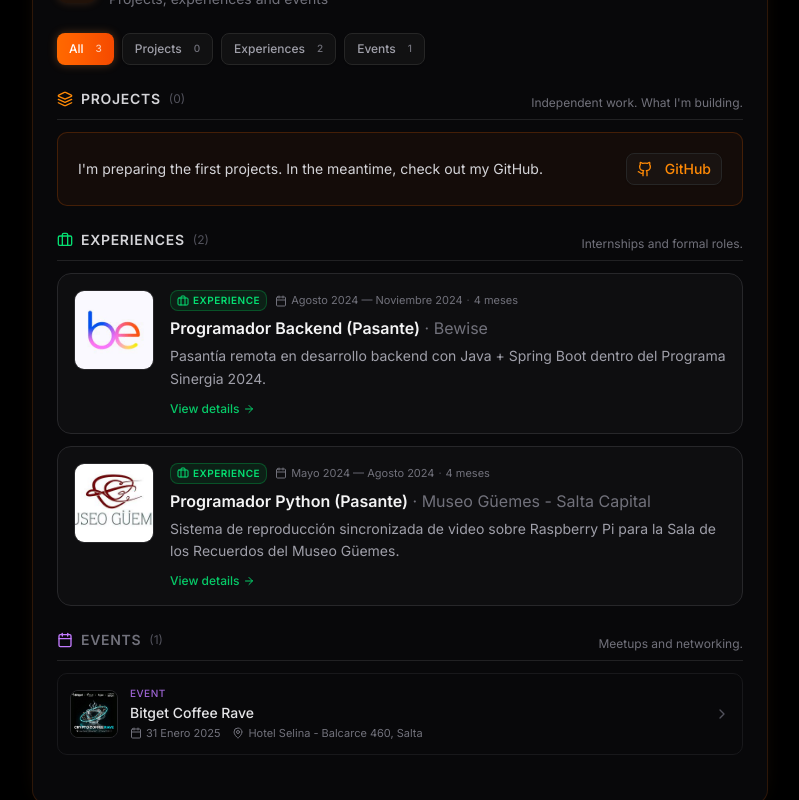
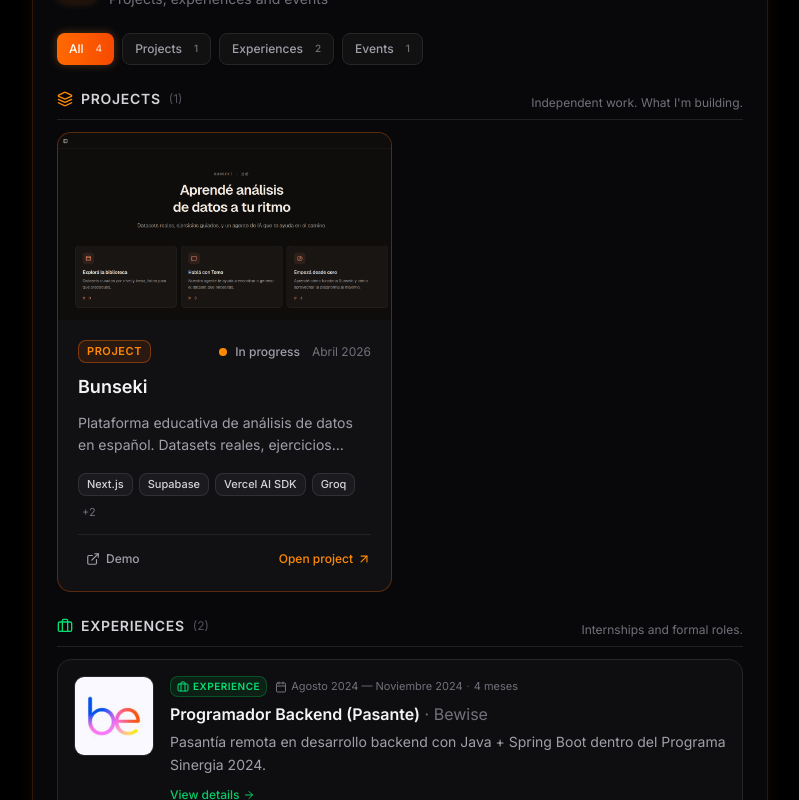
Before and after one commit to RamiroSGaspar/portfolio_web_RamiroSGaspar, a Next.js app: page / in a window 1280 px wide. Shown: the part 1340-2140 px from the top of the page, without its empty margins (240-1039 px from the left). Built offline with nearby package versions, Linux system fonts and the light colour scheme.

Commit message:
add Project details and update Bunseki in portfolio
Add optional details field and update futureUpdates type; adjust JSON loading and card content.

Co-authored-by: Ramiro Sebastian Gaspar <175466282+RamiroSGaspar@users.noreply.github.com>

```diff
--- a/components/portfolio/modals/project-modal.tsx
+++ b/components/portfolio/modals/project-modal.tsx
@@ -40,7 +40,12 @@ export function ProjectModal({ project, onClose }: Props) {
   const hasTimeline = (project.timeline?.length ?? 0) > 0
   const hasChallenges = (project.challenges?.length ?? 0) > 0
   const hasLearnings = (project.learnings?.length ?? 0) > 0
-  const hasFuture = Boolean(project.futureUpdates?.trim())
+  const futureUpdatesList = Array.isArray(project.futureUpdates)
+    ? project.futureUpdates.filter((item) => item.trim().length > 0)
+    : project.futureUpdates?.trim()
+      ? [project.futureUpdates.trim()]
+      : []
+  const hasFuture = futureUpdatesList.length > 0
 
   return (
     <ModalShell variant="orange" onClose={onClose} maxWidthClass="max-w-5xl">
@@ -76,9 +81,15 @@ export function ProjectModal({ project, onClose }: Props) {
             </div>
           )}
 
-          <p className="text-lg text-zinc-300 leading-relaxed">
-            {project.fullDescription ?? project.description}
-          </p>
+          <div className="space-y-3 text-lg text-zinc-300 leading-relaxed">
+            {(project.fullDescription ?? project.description)
+              .split(/\n\n+/)
+              .map((paragraph, idx) => (
+                <p key={idx} className="text-pretty">
+                  {paragraph}
+                </p>
+              ))}
+          </div>
 
           {(project.githubUrl || project.demoUrl) && (
             <div className="flex flex-wrap gap-3">
@@ -301,9 +312,17 @@ export function ProjectModal({ project, onClose }: Props) {
             <Separator className="bg-orange-500/20" />
             <section className="space-y-3">
               <SectionHeading icon={Rocket} label={t("modal.project.future")} />
-              <p className="text-zinc-300 p-4 bg-orange-500/5 border border-orange-500/20 rounded-lg">
-                {project.futureUpdates}
-              </p>
+              <ul className="space-y-2 p-4 bg-orange-500/5 border border-orange-500/20 rounded-lg">
+                {futureUpdatesList.map((item, idx) => (
+                  <li key={idx} className="flex items-start gap-2 text-zinc-300">
+                    <Rocket
+                      className="w-4 h-4 text-orange-400 flex-shrink-0 mt-1"
+                      aria-hidden="true"
+                    />
+                    <span>{item}</span>
+                  </li>
+                ))}
+              </ul>
             </section>
           </>
         )}
--- a/data/portfolio.json
+++ b/data/portfolio.json
@@ -9,7 +9,34 @@
     "ids_unicos": "Cada item debe tener un ID único entre todos los projects/experiences/events."
   },
 
-  "projects": [],
+  "projects": [
+    {
+      "id": 1,
+      "title": "Bunseki",
+      "description": "Plataforma educativa de análisis de datos en español. Datasets reales, ejercicios guiados y un agente de IA que asiste en Python, Excel y R.",
+      "fullDescription": "Bunseki resuelve un problema simple: los mejores recursos de data science están en inglés, y los que recién arrancan en español no tienen un punto de entrada claro, ordenado y práctico.\n\nEs una biblioteca de datasets reales organizados por nivel — cada uno con diccionario de columnas, vista previa y ejercicios. En el centro está Tomo, un agente de IA que ayuda a encontrar el dataset que necesitás y sugiere análisis y código en Python, Excel o R.\n\nConstruido para la Zero to Agent: Vercel Hackathon. No es un proyecto de hackathon que voy a archivar — es algo que quiero seguir construyendo.",
+      "tags": ["Proyecto"],
+      "dateIso": "2026-04-29",
+      "dateLabel": "Abril 2026",
+      "status": "in-progress",
+      "demoUrl": "https://bunseki-web.vercel.app/",
+      "technologies": ["Next.js", "Supabase", "Vercel AI SDK", "Groq", "Llama 3.3 70B", "Tailwind"],
+      "images": ["/images/bunseki-home.png"],
+      "features": [
+        "Biblioteca de datasets reales organizados por nivel",
+        "Diccionario de columnas, vista previa y ejercicios para cada dataset",
+        "Tomo: agente de IA que ayuda a encontrar el dataset que necesitás",
+        "Sugerencias de análisis y ejemplos de código en Python, Excel o R"
+      ],
+      "futureUpdates": [
+        "Generación de datasets a medida con IA",
+        "Sesiones persistentes con Tomo",
+        "Cuentas de usuario",
+        "Soporte para SQL y Excel como formato de práctica",
+        "Comunidad para compartir análisis por dataset"
+      ]
+    }
+  ],
 
   "_projects_ejemplos": [
     {
@@ -49,7 +76,7 @@
         { "challenge": "Desafío", "challengeDate": "Nov 2024", "solution": "Solución", "solutionDate": "Dic 2024" }
       ],
       "learnings": ["Aprendizaje 1", "Aprendizaje 2"],
-      "futureUpdates": "Próximos pasos.",
+      "futureUpdates": ["Próximo paso 1", "Próximo paso 2"],
       "updateHistory": [
         { "version": "v1.0.0", "date": "Ene 2025", "changes": ["Cambio 1"] }
       ]
--- a/lib/portfolio-data.ts
+++ b/lib/portfolio-data.ts
@@ -37,7 +37,7 @@ export type Project = {
     solutionDate: string
   }[]
   learnings?: string[]
-  futureUpdates?: string
+  futureUpdates?: string | string[]
   updateHistory?: { version: string; date: string; changes: string[] }[]
 }
 
```
Also changed, not shown: public/images/bunseki-home.png (added).
